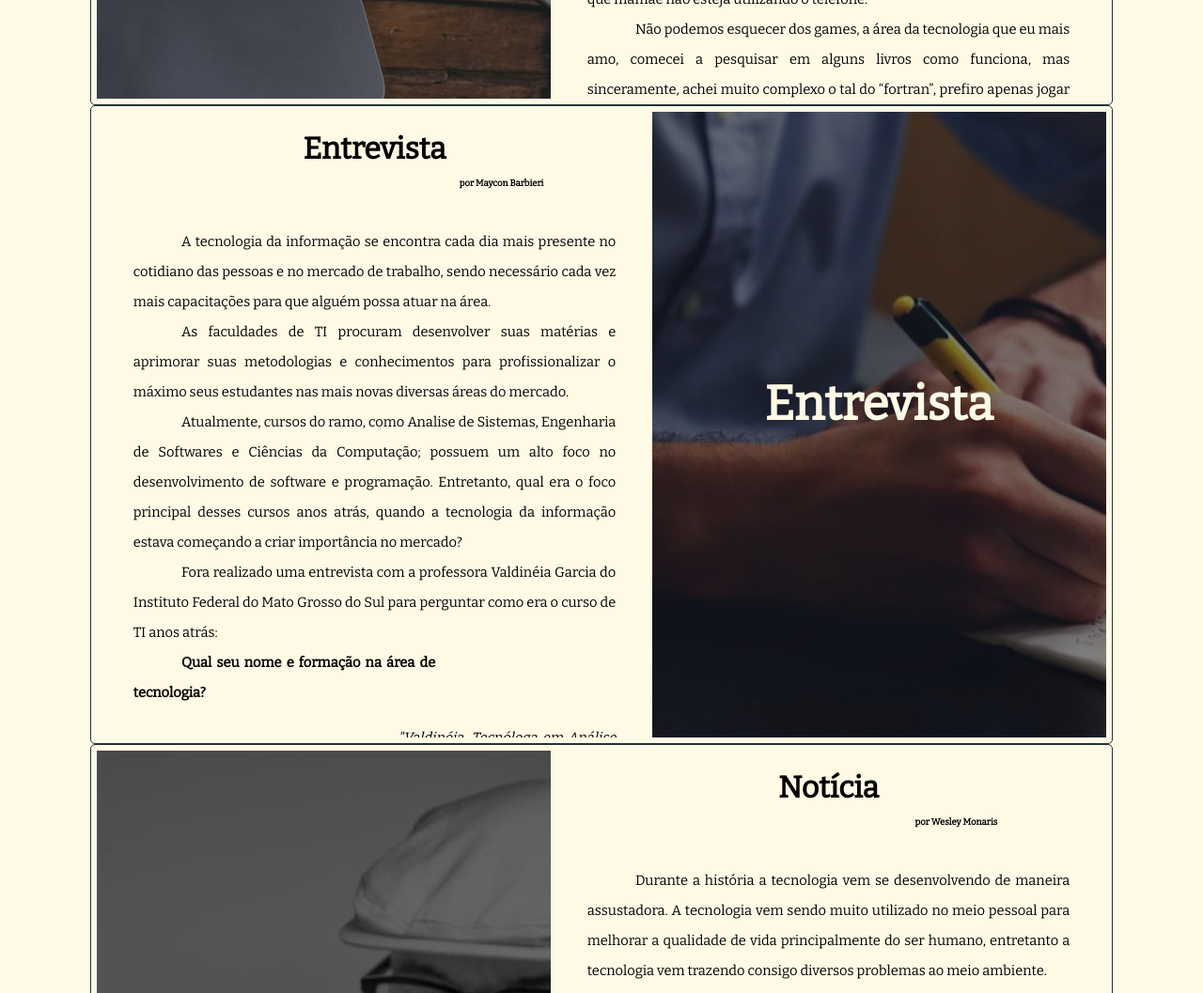
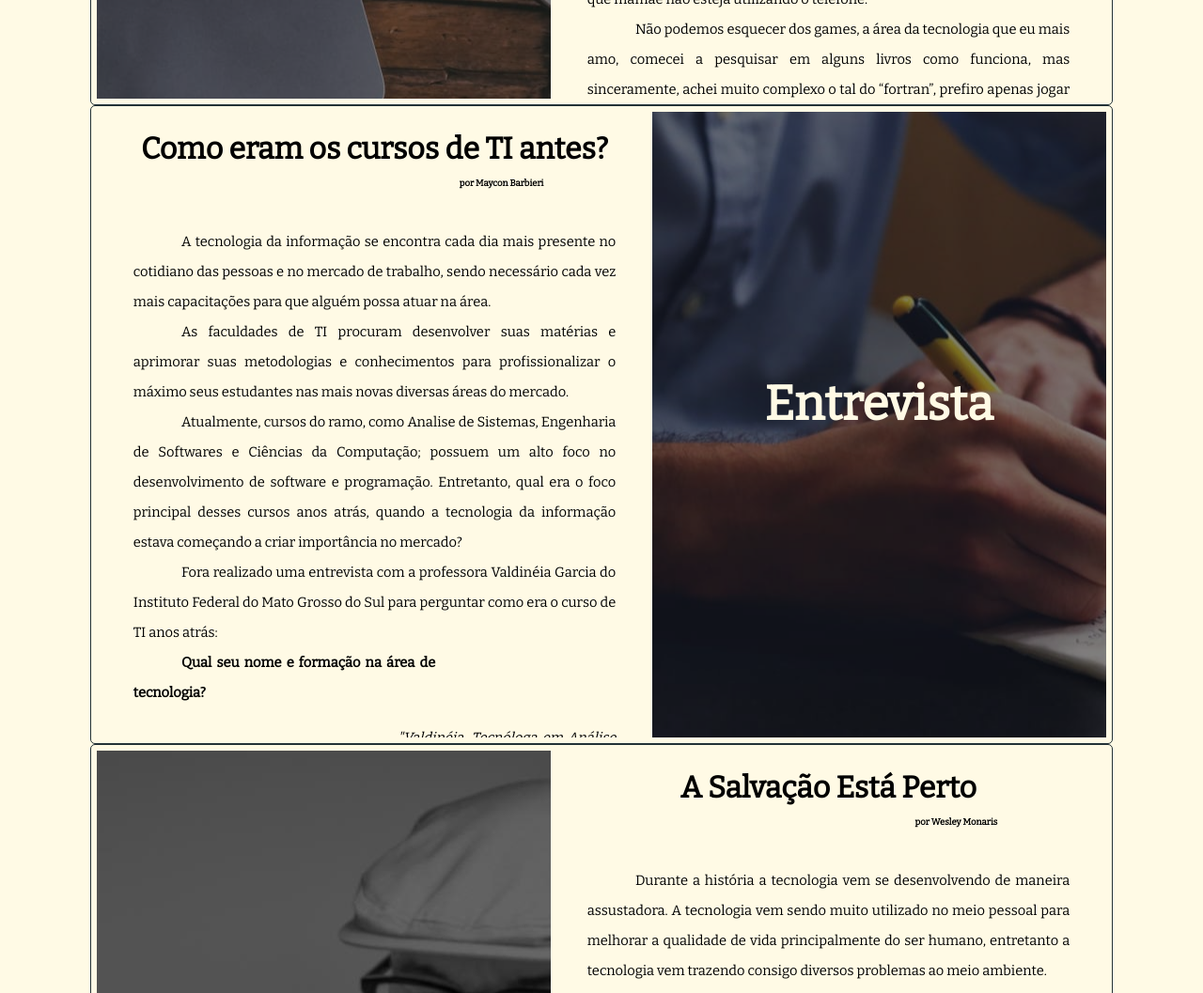
Before and after one commit to JuliandroR/bitJournal, a website: page public/index.html in a window 1280 px wide. Shown: the part 2120-3177 px from the top of the page at 94% size. Drawn offline with nearby package versions, Linux system fonts and the light colour scheme.

Commit message:
Inserção dos Títulos

```diff
--- a/public/index.html
+++ b/public/index.html
@@ -105,7 +105,7 @@
         </section>
         <section id="entrevista" class="news">
             <div class="container-text-news">
-                <h2>Entrevista</h2>
+                <h2>Como eram os cursos de TI antes?</h2>
                 <h3>por Maycon Barbieri</h3>
                 <p>
                     A tecnologia da informação se encontra cada dia mais presente no cotidiano das pessoas e no mercado
@@ -196,7 +196,7 @@
                 <h2>Notícia</h2>
             </div>
             <div class="container-text-news">
-                <h2>Notícia</h2>
+                <h2>A Salvação Está Perto</h2>
                 <h3>por Wesley Monaris</h3>
 
                 <p>
```
